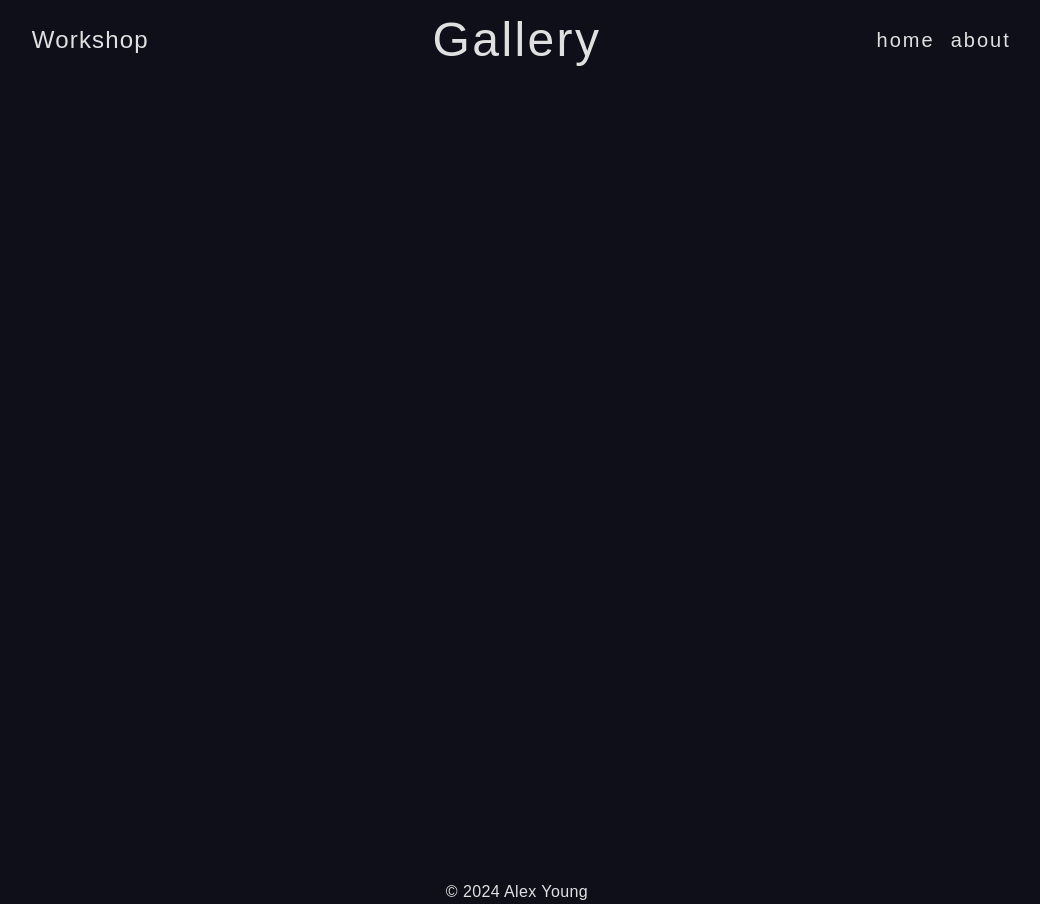
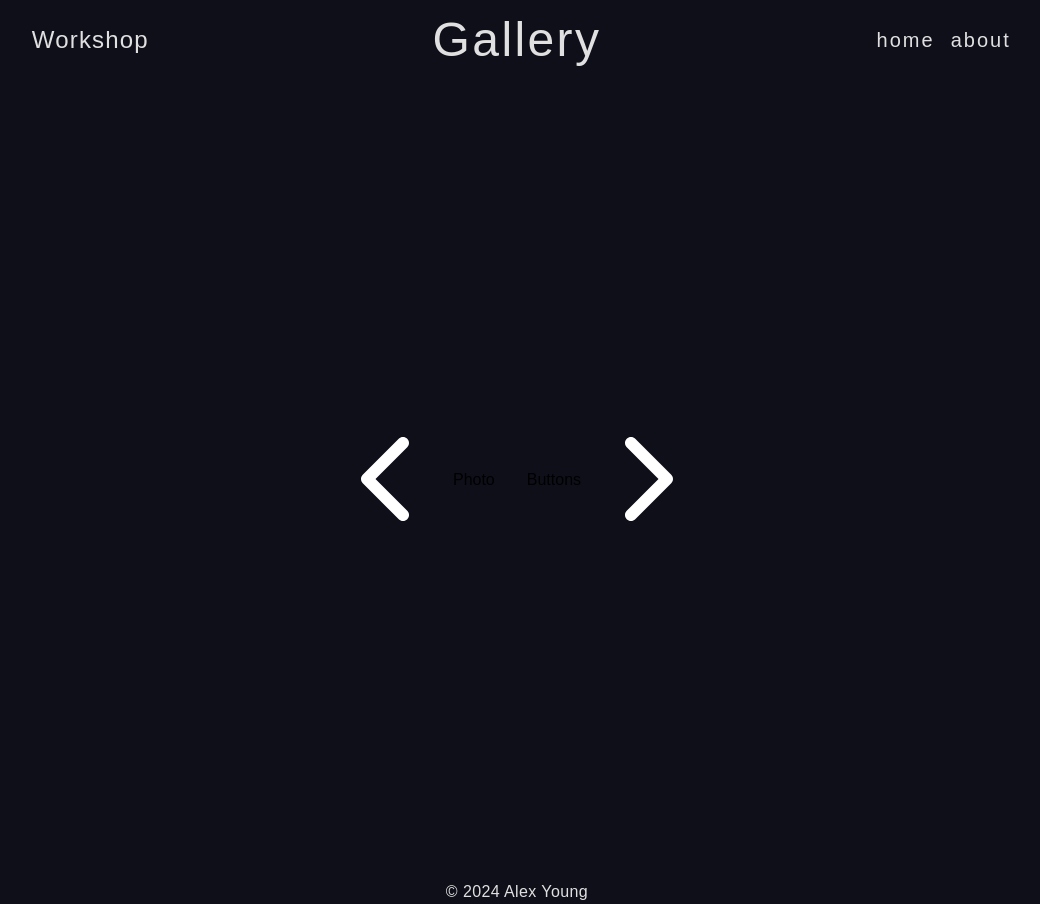
Before and after one commit to alex-yng/alex-workshop, a React (Vite) app: page /gallery in a window 1280 px wide. Shown: the whole page, without its empty margins (123-1163 px from the left). Built offline with nearby package versions, Linux system fonts and the light colour scheme; a web font is replaced by a local one.

Commit message:
added fontawesome and chevron buttons for gallery

```diff
--- a/package.json
+++ b/package.json
@@ -10,6 +10,8 @@
     "preview": "vite preview"
   },
   "dependencies": {
+    "@fortawesome/free-solid-svg-icons": "^6.5.1",
+    "@fortawesome/react-fontawesome": "^0.2.0",
     "react": "^18.2.0",
     "react-dom": "^18.2.0",
     "react-router-dom": "^6.22.2"
--- /dev/null
+++ b/src/components/GalleryComponents/Buttons.tsx
@@ -0,0 +1,5 @@
+const Buttons = () => {
+  return <div>Buttons</div>;
+};
+
+export default Buttons;
--- /dev/null
+++ b/src/components/GalleryComponents/GalleryWrapper.tsx
@@ -0,0 +1,5 @@
+const GalleryWrapper = ({ children }: { children: React.ReactNode }) => {
+  return <div>{children}</div>;
+};
+
+export default GalleryWrapper;
--- /dev/null
+++ b/src/components/GalleryComponents/Photo.tsx
@@ -0,0 +1,5 @@
+const Photo = () => {
+  return <div>Photo</div>;
+};
+
+export default Photo;
--- /dev/null
+++ b/src/components/GalleryComponents/PhotoBox.tsx
@@ -0,0 +1,19 @@
+import { FontAwesomeIcon } from "@fortawesome/react-fontawesome";
+import { faChevronLeft } from "@fortawesome/free-solid-svg-icons";
+import { faChevronRight } from "@fortawesome/free-solid-svg-icons";
+
+const PhotoBox = ({ children }: { children: React.ReactNode }) => {
+  return (
+    <div className='flex items-center justify-center gap-8'>
+      <button className='text-8xl'>
+        <FontAwesomeIcon icon={faChevronLeft} color='white' />
+      </button>
+      {children}
+      <button className='text-8xl'>
+        <FontAwesomeIcon icon={faChevronRight} color='white' />
+      </button>
+    </div>
+  );
+};
+
+export default PhotoBox;
--- a/src/pages/Gallery.tsx
+++ b/src/pages/Gallery.tsx
@@ -1,11 +1,22 @@
 import Footer from "../components/Footer";
+import Buttons from "../components/GalleryComponents/Buttons";
+import GalleryWrapper from "../components/GalleryComponents/GalleryWrapper";
+import Photo from "../components/GalleryComponents/Photo";
+import PhotoBox from "../components/GalleryComponents/PhotoBox";
 import Header from "../components/Header";
 
 const Gallery = () => {
   return (
     <>
       <Header title='Gallery' />
-      <main className='w-full h-screen flex flex-col justify-center items-center'></main>
+      <main className='w-full h-screen flex flex-col justify-center items-center'>
+        <GalleryWrapper>
+          <PhotoBox>
+            <Photo />
+            <Buttons />
+          </PhotoBox>
+        </GalleryWrapper>
+      </main>
       <Footer />
     </>
   );
```
Also changed, not shown: 1 other file (tests, documents, lock files or other folders).
